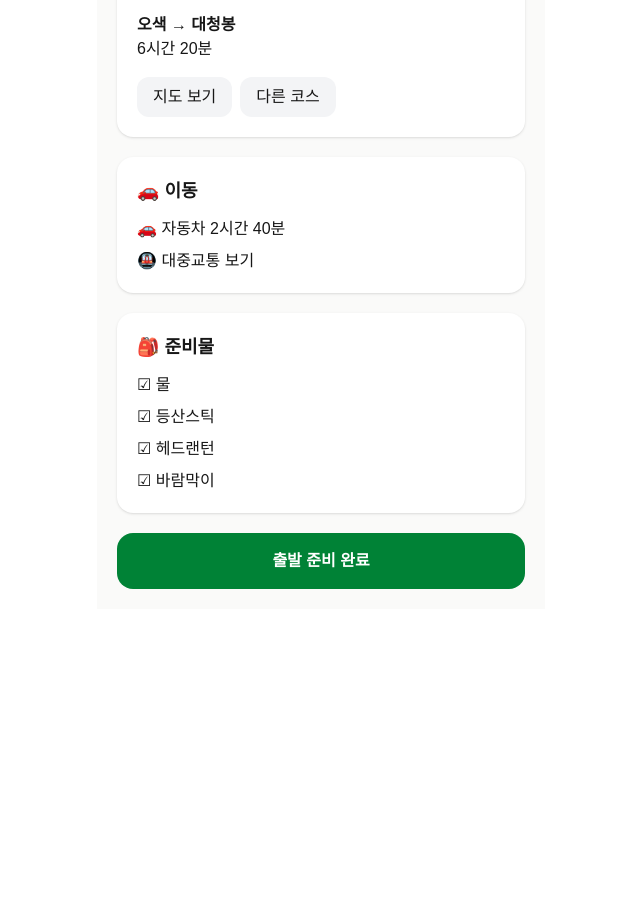
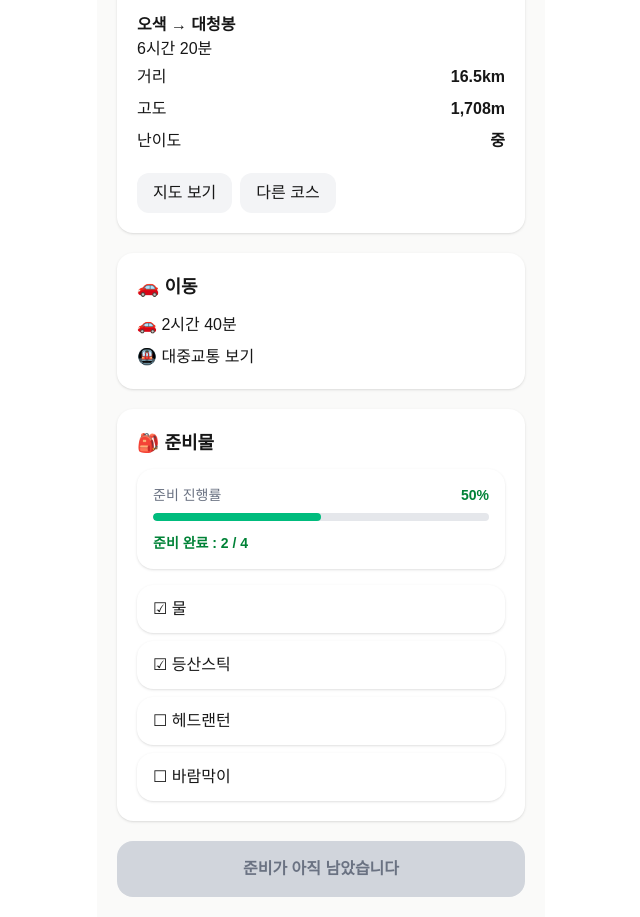
Before and after one commit to woo5793/100-mountains-tracker, a Next.js app: page / in a window 1280 px wide. Shown: the part 620-1537 px from the top of the page, without its empty margins (319-959 px from the left). Before the commit the page ends 1229 px from the top, so only its background shows below. Built offline with nearby package versions, Linux system fonts and the light colour scheme.

Commit message:
v0.2 Restore Summit100 development state

```diff
--- a/src/app/page.tsx
+++ b/src/app/page.tsx
@@ -1,77 +1,99 @@
+"use client";
+
+import { useState } from "react";
+import InfoRow from "@/components/InfoRow";
 import Header from "@/components/Header";
 import SectionCard from "@/components/SectionCard";
 import PrimaryButton from "@/components/PrimaryButton";
+import Checklist from "@/components/Checklist";
+import briefing from "@/data/briefing";
+
+type ChecklistItem = {
+  name: string;
+  checked: boolean;
+};
 
 export default function Home() {
+  const [checklist, setChecklist] = useState<ChecklistItem[]>(
+    briefing.checklist
+  );
+
+  const completedCount = checklist.filter((item) => item.checked).length;
+  const progress =
+    checklist.length === 0
+      ? 0
+      : Math.round((completedCount / checklist.length) * 100);
+
+  const isReady = completedCount === checklist.length;
+
+  const toggleItem = (itemName: string) => {
+    setChecklist((prev) =>
+      prev.map((current) =>
+        current.name === itemName
+          ? {
+              ...current,
+              checked: !current.checked,
+            }
+          : current
+      )
+    );
+  };
+
   return (
-    <main className="max-w-md mx-auto p-5 bg-stone-50 min-h-screen">
-
+    <main className="mx-auto min-h-screen max-w-md bg-stone-50 p-5">
       <Header />
 
       <SectionCard title="🏔 내일 산행">
-        <h3 className="text-2xl font-bold">
-          설악산
-        </h3>
-
-        <p className="text-gray-500">
-          2026.08.09 (토)
-        </p>
-
-        <p className="font-semibold text-green-700">
-          D-1
-        </p>
+        <h3 className="text-2xl font-bold">{briefing.mountain}</h3>
+        <p className="text-gray-500">{briefing.date}</p>
+        <p className="font-semibold text-green-700">{briefing.dday}</p>
       </SectionCard>
 
       <SectionCard title="🌤 날씨">
-        <p className="text-3xl font-bold">
-          18℃
-        </p>
-
-        <p>강수확률 10%</p>
-
-        <p>★★★★☆</p>
-
-        <p className="text-green-700 font-semibold">
-          산행 적합
+        <p className="text-3xl font-bold">{briefing.weather.temp}</p>
+        <p>{briefing.weather.rain}</p>
+        <p>{briefing.weather.rating}</p>
+        <p className="font-semibold text-green-700">
+          {briefing.weather.status}
         </p>
       </SectionCard>
 
       <SectionCard title="🥾 AI 추천 코스">
-        <p className="font-bold">
-          오색 → 대청봉
-        </p>
+        <p className="font-bold">{briefing.course.name}</p>
+        <p>{briefing.course.duration}</p>
 
-        <p>6시간 20분</p>
+        <InfoRow label="거리" value={briefing.course.distance} />
+        <InfoRow label="고도" value={briefing.course.elevation} />
+        <InfoRow label="난이도" value={briefing.course.difficulty} />
 
-        <div className="flex gap-2 mt-4">
-          <button className="px-4 py-2 bg-gray-100 rounded-xl">
+        <div className="mt-4 flex gap-2">
+          <button className="rounded-xl bg-gray-100 px-4 py-2 transition hover:bg-gray-200">
             지도 보기
           </button>
-
-          <button className="px-4 py-2 bg-gray-100 rounded-xl">
+          <button className="rounded-xl bg-gray-100 px-4 py-2 transition hover:bg-gray-200">
             다른 코스
           </button>
         </div>
       </SectionCard>
 
       <SectionCard title="🚗 이동">
-        <p>🚗 자동차 2시간 40분</p>
-        <p className="mt-2">
-          🚇 대중교통 보기
-        </p>
+        <p>🚗 {briefing.transport.car}</p>
+        <p className="mt-2">🚇 대중교통 보기</p>
       </SectionCard>
 
       <SectionCard title="🎒 준비물">
-        <ul className="space-y-2">
-          <li>☑ 물</li>
-          <li>☑ 등산스틱</li>
-          <li>☑ 헤드랜턴</li>
-          <li>☑ 바람막이</li>
-        </ul>
+        <Checklist
+          items={checklist}
+          onToggle={toggleItem}
+          completedCount={completedCount}
+          progress={progress}
+        />
       </SectionCard>
 
-      <PrimaryButton text="출발 준비 완료" />
-
+      <PrimaryButton
+        text={isReady ? "출발 준비 완료" : "준비가 아직 남았습니다"}
+        disabled={!isReady}
+      />
     </main>
   );
 }
--- /dev/null
+++ b/src/components/Checklist.tsx
@@ -0,0 +1,72 @@
+"use client";
+
+type ChecklistItem = {
+  name: string;
+  checked: boolean;
+};
+
+type ChecklistProps = {
+  items: ChecklistItem[];
+  onToggle: (itemName: string) => void;
+  completedCount: number;
+  progress: number;
+};
+
+export default function Checklist({
+  items,
+  onToggle,
+  completedCount,
+  progress,
+}: ChecklistProps) {
+  const isComplete = progress === 100;
+
+  return (
+    <div>
+      <div className="mb-4 rounded-2xl bg-white p-4 shadow-sm">
+        <div className="mb-2 flex items-center justify-between text-sm text-gray-500">
+          <span>준비 진행률</span>
+          <span className="font-semibold text-green-700">{progress}%</span>
+        </div>
+
+        <div className="h-2 w-full overflow-hidden rounded-full bg-gray-200">
+          <div
+            className={`h-full rounded-full transition-all ${
+              isComplete ? "bg-green-700" : "bg-emerald-500"
+            }`}
+            style={{ width: `${progress}%` }}
+          />
+        </div>
+
+        <div className="mt-3 flex items-center justify-between">
+          <p className="text-sm font-semibold text-green-700">
+            준비 완료 : {completedCount} / {items.length}
+          </p>
+
+          {isComplete && (
+            <span className="rounded-full bg-green-100 px-3 py-1 text-xs font-semibold text-green-700">
+              모두 준비 완료
+            </span>
+          )}
+        </div>
+      </div>
+
+      <ul className="space-y-2">
+        {items.map((item) => (
+          <li key={item.name}>
+            <button
+              type="button"
+              onClick={() => onToggle(item.name)}
+              className="
+                w-full rounded-2xl bg-white px-4 py-3 text-left
+                shadow-sm transition
+                hover:bg-green-50 hover:shadow
+              "
+            >
+              {item.checked ? "☑" : "☐"} {item.name}
+            </button>
+          </li>
+        ))}
+      </ul>
+    </div>
+  );
+}
--- /dev/null
+++ b/src/components/InfoRow.tsx
@@ -0,0 +1,16 @@
+interface InfoRowProps {
+  label: string;
+  value: string;
+}
+
+export default function InfoRow({
+  label,
+  value,
+}: InfoRowProps) {
+  return (
+    <div className="flex justify-between py-1">
+      <span>{label}</span>
+      <span className="font-semibold">{value}</span>
+    </div>
+  );
+}
--- a/src/components/PrimaryButton.tsx
+++ b/src/components/PrimaryButton.tsx
@@ -1,22 +1,23 @@
 interface PrimaryButtonProps {
   text: string;
+  disabled: boolean;
 }
 
 export default function PrimaryButton({
   text,
+  disabled,
 }: PrimaryButtonProps) {
   return (
     <button
-      className="
-        w-full
-        bg-green-700
-        hover:bg-green-800
-        text-white
-        py-4
-        rounded-2xl
-        font-semibold
-        transition
-      "
+      disabled={disabled}
+      className={`
+        w-full rounded-2xl py-4 font-semibold transition
+        ${
+          disabled
+            ? "cursor-not-allowed bg-gray-300 text-gray-500"
+            : "bg-green-700 text-white hover:bg-green-800 active:scale-[0.99]"
+        }
+      `}
     >
       {text}
     </button>
--- /dev/null
+++ b/src/data/briefing.ts
@@ -0,0 +1,53 @@
+const briefing = {
+  mountain: "설악산",
+  date: "2026.08.09",
+  dday: "D-1",
+
+  weather: {
+    temp: "18℃",
+    rain: "10%",
+    rating: "★★★★☆",
+    status: "산행 적합",
+  },
+
+  course: {
+    name: "오색 → 대청봉",
+    duration: "6시간 20분",
+    distance: "16.5km",
+    elevation: "1,708m",
+    difficulty: "중",
+  },
+
+  courseInfo: [
+    {
+      label: "거리",
+      value: "16.5km",
+      icon: "📏",
+    },
+    {
+      label: "고도",
+      value: "1,708m",
+      icon: "⛰",
+    },
+    {
+      label: "난이도",
+      value: "중",
+      icon: "🥾",
+    },
+  ],
+
+  transport: {
+    car: "2시간 40분",
+    transit: "대중교통 보기",
+  },
+
+  checklist: [
+    { name: "물", checked: true },
+    { name: "등산스틱", checked: true },
+    { name: "헤드랜턴", checked: false },
+    { name: "바람막이", checked: false },
+  ],
+
+};
+
+export default briefing;
```
